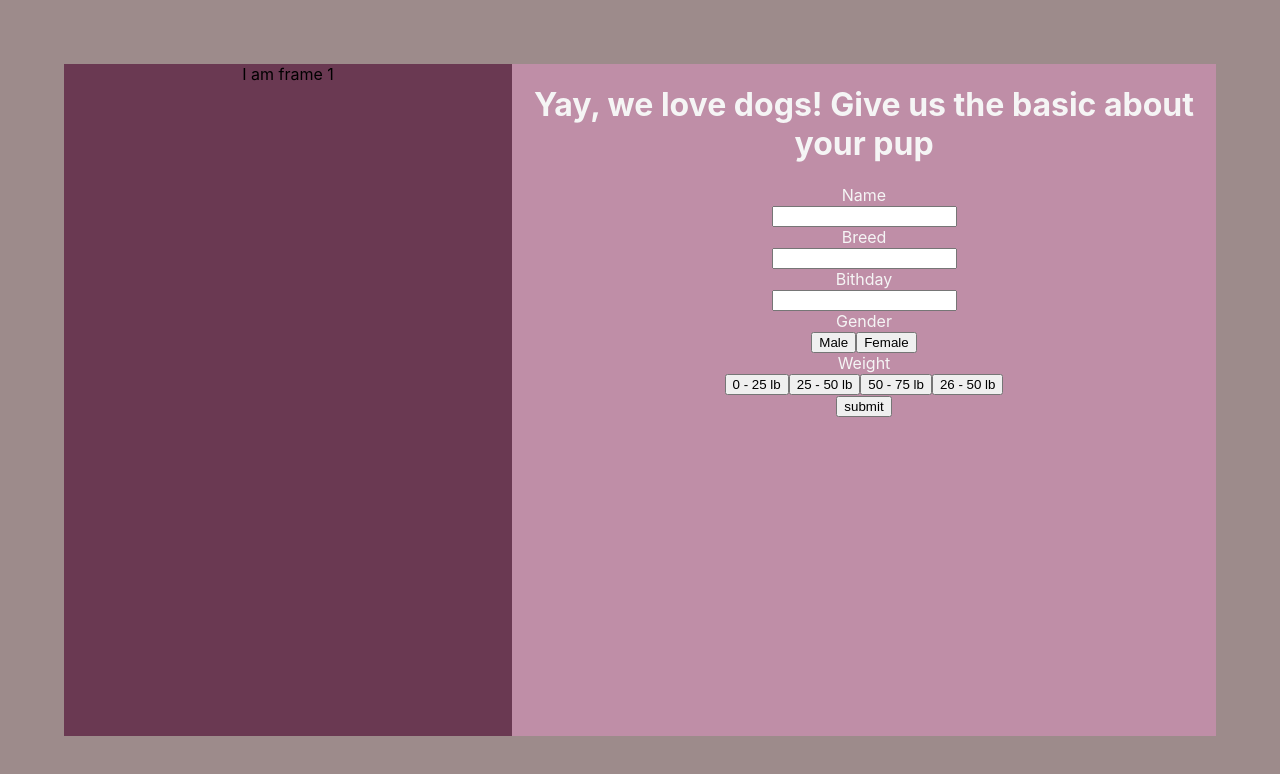
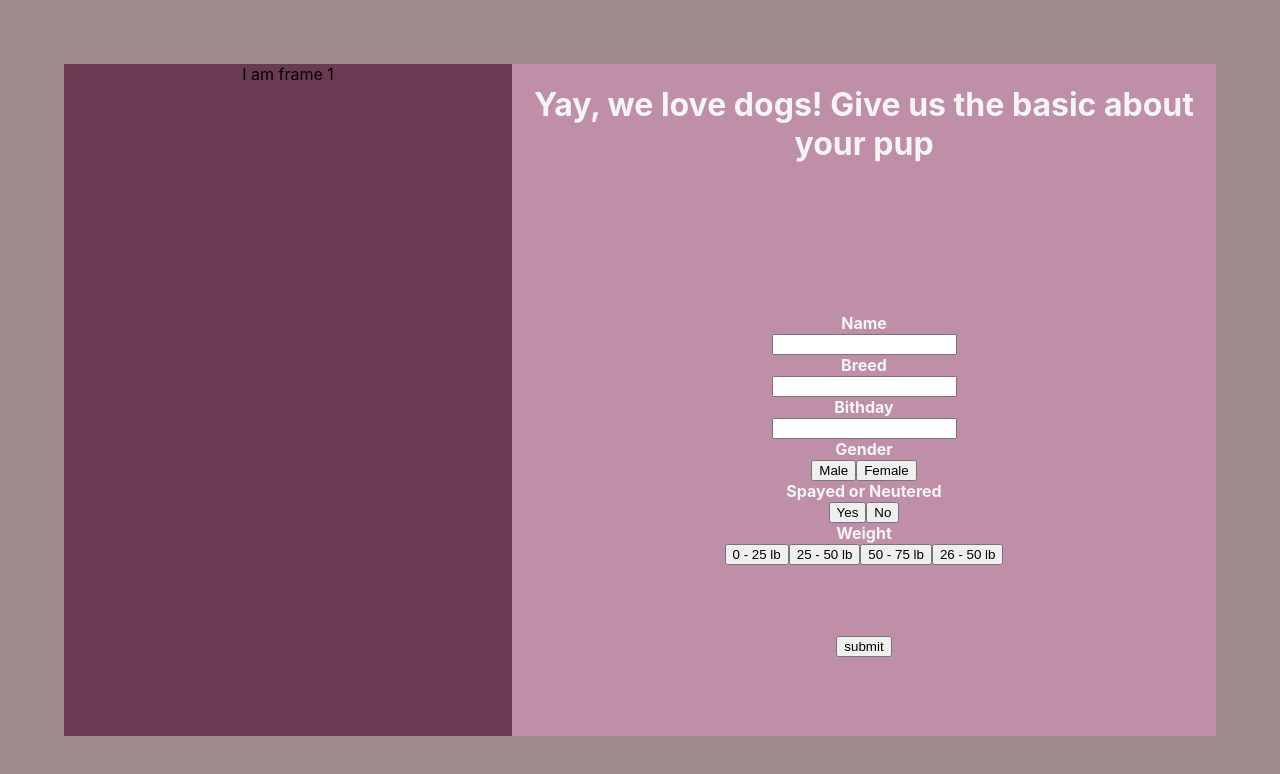
Before and after one commit to Hardikgithub2020/pawtastic_form, a React (Create React App) app in the folder pawtastic/: page / in a window 1280 px wide. Shown: the top 774 px of the page. Built offline with nearby package versions, Linux system fonts and the light colour scheme.

Commit message:
update styling

```diff
--- a/pawtastic/src/App.css
+++ b/pawtastic/src/App.css
@@ -18,6 +18,12 @@
   width:55vw;
   color: whitesmoke;
   background-color: rgb(191, 142, 167);
+}
+.label {
+  font-weight: bolder;
+  margin-top: 150px;
+  margin-bottom: 50px;
+
 }
 
 
--- a/pawtastic/src/Components/Form.js
+++ b/pawtastic/src/Components/Form.js
@@ -1,4 +1,5 @@
 import React, { Component } from 'react';
+import '../App.css';
 
 class Form extends Component {
     constructor(props){
@@ -8,15 +9,16 @@ class Form extends Component {
             breed : '',
             birthday :'',
             gender : '',
-            weight:''
+            weight:'',
+            spayed: ''
         }
     }
-    handleSubmit= () => alert(`Dog name is ${this.state.name}, breed : ${this.state.breed}, Birthday : ${this.state.birthday}, Gender : ${this.state.gender}, weight : ${this.state.weight}`)
+    handleSubmit= () => alert(`Dog name is ${this.state.name}, breed : ${this.state.breed}, Birthday : ${this.state.birthday}, Gender : ${this.state.gender}, Spayed/neutered : ${this.state.spayed} ,weight : ${this.state.weight}`)
     render() {
         return (
             <div>
                 <form onSubmit={this.handleSubmit}>
-                    <label>
+                    <div className='label'>
                     Name<br/>
                     <input name='name' type ='text' value={this.state.name} onChange={e=>this.setState({name: e.target.value})}/>
                     <br/>
@@ -30,12 +32,17 @@ class Form extends Component {
                     <input name='Gender-male' type ='button' value='Male' onClick={e=>this.setState({gender : e.target.value})}/>
                     <input name='Gender-female' type ='button' value='Female' onClick={e=>this.setState({ gender : e.target.value})}/>
                     <br/>
+                    Spayed or Neutered<br/>
+                    <input name='Spayed/Neutered' type ='button' value = 'Yes' onClick={e=>this.setState({ spayed : e.target.value})}/>
+                    <input name='Spayed/Neutered' type ='button' value = 'No' onClick={e=>this.setState({ spayed : e.target.value})}/>
+
+                    <br/>
                     Weight<br/>
                     <input name='name' type ='button' value='0 - 25 lb' onClick={e=>this.setState({ weight : e.target.value})}/>
                     <input name='name' type ='button' value='25 - 50 lb' onClick={e=>this.setState({ weight : e.target.value})}/>
                     <input name='name' type ='button' value='50 - 75 lb' onClick={e=>this.setState({ weight : e.target.value})}/>
                     <input name='name' type ='button' value='26 - 50 lb' onClick={e=>this.setState({ weight : e.target.value})}/>
-                    </label>
+                    </div>
 
                     <br/>
 
```
Also changed, not shown: pawtastic/src/Components/information.js (added).
